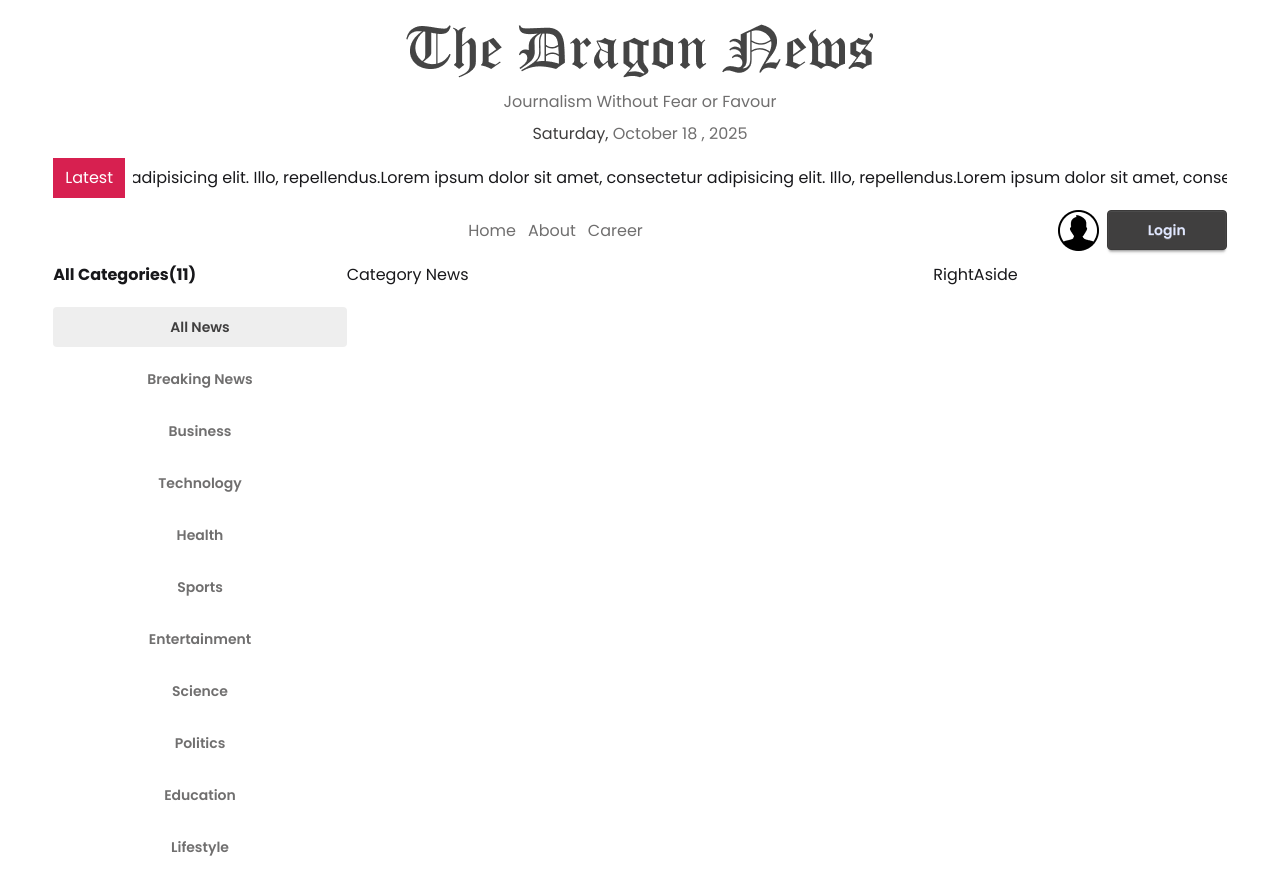
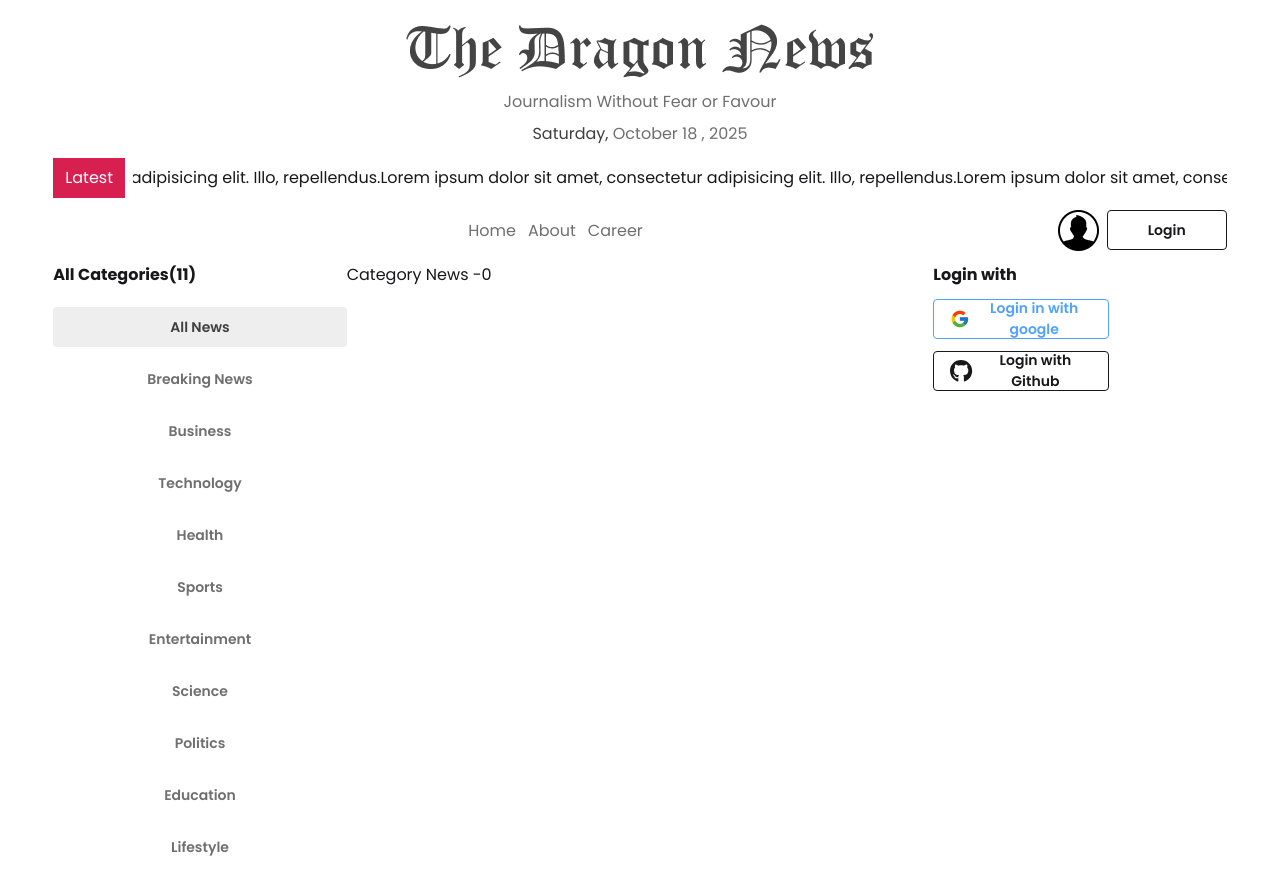
Before and after one commit to Fahimpro-jpg/dragon-news-project, a React (Vite) app: page /category/0 in a window 1280 px wide. Built offline with nearby package versions, Linux system fonts and the light colour scheme.

Commit message:
the login buttons are done

```diff
--- a/package.json
+++ b/package.json
@@ -15,6 +15,7 @@
     "react": "^19.1.1",
     "react-dom": "^19.1.1",
     "react-fast-marquee": "^1.6.5",
+    "react-icons": "^5.5.0",
     "react-router": "^7.9.4",
     "tailwindcss": "^4.1.14"
   },
--- a/src/Routes/Router.jsx
+++ b/src/Routes/Router.jsx
@@ -2,7 +2,8 @@ import { createBrowserRouter } from "react-router";
 import HomeLayout from "../Layouts/HomeLayout";
 import Home from "../pages/Home";
 import ErrorPage from "../pages/ErrorPage";
-import Category from "../pages/Category";
+
+import CategoryNews from "../pages/CategoryNews";
 
 const router = createBrowserRouter(
     [
@@ -16,7 +17,7 @@ const router = createBrowserRouter(
                 },
                 {
                     path:'/category/:id',
-                    element:<Category></Category>
+                    element:<CategoryNews></CategoryNews>
                 },
             ]
         },
--- a/src/components/Navbar/Navbar.jsx
+++ b/src/components/Navbar/Navbar.jsx
@@ -12,7 +12,7 @@ const Navbar = () => {
            </div>
            <div className='login-btn flex gap-2'>
             <img src={loginLogo} alt="" />
-            <button className='btn btn-primary px-10'>
+            <button className='btn  px-10'>
                 Login
             </button>
            </div>
--- a/src/components/homeLayout/RightAside.jsx
+++ b/src/components/homeLayout/RightAside.jsx
@@ -1,9 +1,11 @@
 import React from 'react';
+import SocialLogin from './SocialLogin';
 
 const RightAside = () => {
     return (
         <div>
-            <h2>RightAside</h2>
+            <SocialLogin></SocialLogin>
+
         </div>
     );
 };
--- /dev/null
+++ b/src/components/homeLayout/SocialLogin.jsx
@@ -0,0 +1,16 @@
+import React from 'react';
+import { FaGithub } from "react-icons/fa";
+import { FcGoogle } from "react-icons/fc";
+const SocialLogin = () => {
+    return (
+        <div>
+            <h2 className='font-bold'>Login with</h2>
+            <div className='flex flex-col space-y-3 w-[60%] mt-3'>
+                <button className='btn text-blue-400 hover:btn-secondary btn-outline'><FcGoogle size={24} />Login in with google</button>
+                <button className='btn hover:btn-primary btn-outline w-full'><FaGithub size={24}/>Login with Github</button>
+            </div>
+        </div>
+    );
+};
+
+export default SocialLogin;
--- a/src/pages/Category.jsx
+++ /dev/null
@@ -1,11 +0,0 @@
-import React from 'react';
-
-const Category = () => {
-    return (
-        <div>
-            <h2>Category News</h2>
-        </div>
-    );
-};
-
-export default Category;
--- /dev/null
+++ b/src/pages/CategoryNews.jsx
@@ -0,0 +1,15 @@
+import React from 'react';
+import { useParams } from 'react-router';
+
+const CategoryNews = () => {
+    const {id} = useParams();
+    console.log(id)
+    return (
+        <div>
+           <h2>Category News -{id}</h2>
+
+        </div>
+    );
+};
+
+export default CategoryNews;
```
Also changed, not shown: 1 other file (tests, documents, lock files or other folders).
